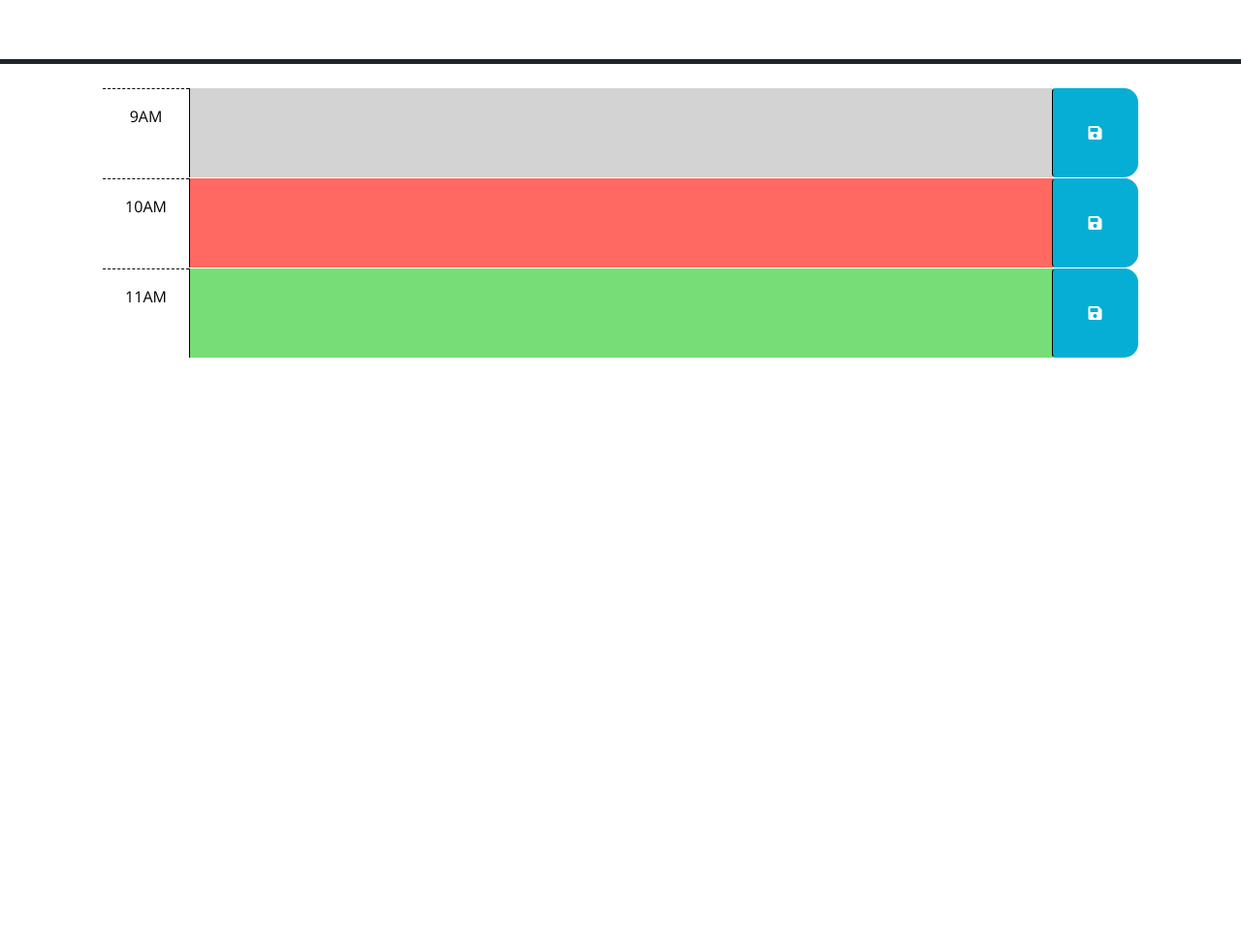
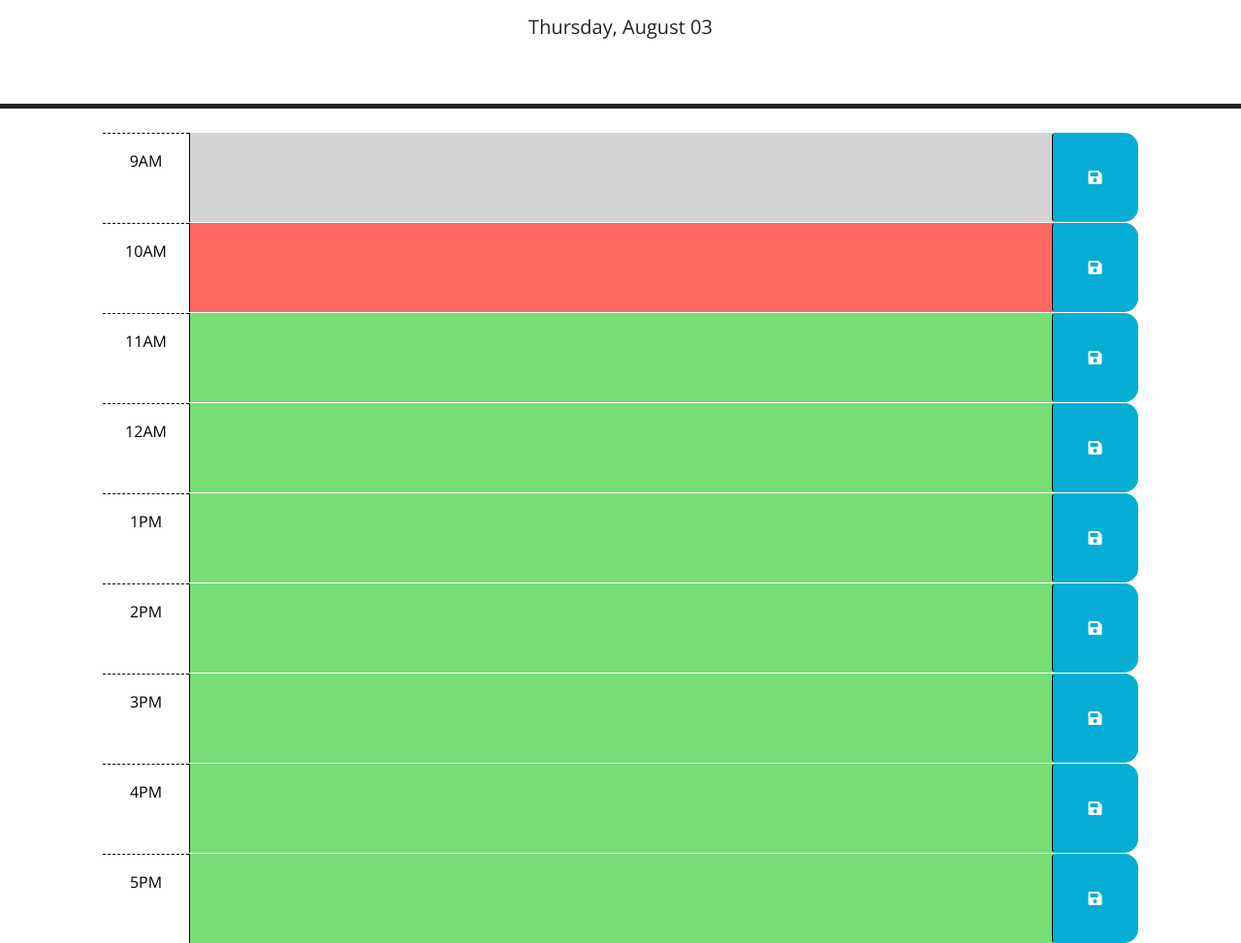
Before and after one commit to csmith0414/work-day-scheduler, a plain HTML site: page index.html in a window 1280 px wide. Shown: the part 166-1139 px from the top of the page at 97% size. Before the commit the page ends 800 px from the top, so only its background shows below. Drawn offline with nearby package versions, Linux system fonts and the light colour scheme.

Commit message:
updated html and js files to add date, 9 to 5 time slots and ability to write in entries

```diff
--- a/index.html
+++ b/index.html
@@ -41,27 +41,75 @@
 
       <!-- Example of a past time block. The "past" class adds a gray background color. -->
       <div id="hour-9" class="row time-block past">
-        <div class="col-2 col-md-1 hour text-center py-3">9AM</div>
+        <div class="col-2 col-md-1 hour text-center py-3" data-hour="9">9AM</div>
         <textarea class="col-8 col-md-10 description" rows="3"> </textarea>
-        <button class="btn saveBtn col-2 col-md-1" aria-label="save">
+        <button class="btn saveBtn col-2 col-md-1" id="btn9" aria-label="save">
           <i class="fas fa-save" aria-hidden="true"></i>
         </button>
       </div>
 
       <!-- Example of a a present time block. The "present" class adds a red background color. -->
       <div id="hour-10" class="row time-block present">
-        <div class="col-2 col-md-1 hour text-center py-3">10AM</div>
+        <div class="col-2 col-md-1 hour text-center py-3" data-hour="10">10AM</div>
         <textarea class="col-8 col-md-10 description" rows="3"> </textarea>
-        <button class="btn saveBtn col-2 col-md-1" aria-label="save">
+        <button class="btn saveBtn col-2 col-md-1" id="btn10" aria-label="save">
           <i class="fas fa-save" aria-hidden="true"></i>
         </button>
       </div>
 
       <!-- Example of a future time block. The "future" class adds a green background color. -->
       <div id="hour-11" class="row time-block future">
-        <div class="col-2 col-md-1 hour text-center py-3">11AM</div>
+        <div class="col-2 col-md-1 hour text-center py-3" data-hour="11">11AM</div>
         <textarea class="col-8 col-md-10 description" rows="3"> </textarea>
-        <button class="btn saveBtn col-2 col-md-1" aria-label="save">
+        <button class="btn saveBtn col-2 col-md-1" id="btn11" aria-label="save">
+          <i class="fas fa-save" aria-hidden="true"></i>
+        </button>
+      </div>
+
+      <div id="hour-12" class="row time-block future">
+        <div class="col-2 col-md-1 hour text-center py-3" data-hour="12">12AM</div>
+        <textarea class="col-8 col-md-10 description" rows="3"> </textarea>
+        <button class="btn saveBtn col-2 col-md-1" id="btn12" aria-label="save">
+          <i class="fas fa-save" aria-hidden="true"></i>
+        </button>
+      </div>
+
+      <div id="hour-1" class="row time-block future">
+        <div class="col-2 col-md-1 hour text-center py-3" data-hour="1">1PM</div>
+        <textarea class="col-8 col-md-10 description" rows="3"> </textarea>
+        <button class="btn saveBtn col-2 col-md-1" id="btn1" aria-label="save">
+          <i class="fas fa-save" aria-hidden="true"></i>
+        </button>
+      </div>
+
+      <div id="hour-2" class="row time-block future">
+        <div class="col-2 col-md-1 hour text-center py-3" data-hour="2">2PM</div>
+        <textarea class="col-8 col-md-10 description" rows="3"> </textarea>
+        <button class="btn saveBtn col-2 col-md-1" id="btn2" aria-label="save">
+          <i class="fas fa-save" aria-hidden="true"></i>
+        </button>
+      </div>
+
+      <div id="hour-3" class="row time-block future">
+        <div class="col-2 col-md-1 hour text-center py-3" data-hour="3">3PM</div>
+        <textarea class="col-8 col-md-10 description" rows="3"> </textarea>
+        <button class="btn saveBtn col-2 col-md-1" id="btn3" aria-label="save">
+          <i class="fas fa-save" aria-hidden="true"></i>
+        </button>
+      </div>
+
+      <div id="hour-4" class="row time-block future">
+        <div class="col-2 col-md-1 hour text-center py-3" data-hour="4">4PM</div>
+        <textarea class="col-8 col-md-10 description" rows="3"> </textarea>
+        <button class="btn saveBtn col-2 col-md-1" id="btn4" aria-label="save">
+          <i class="fas fa-save" aria-hidden="true"></i>
+        </button>
+      </div>
+
+      <div id="hour-5" class="row time-block future">
+        <div class="col-2 col-md-1 hour text-center py-3" data-hour="5">5PM</div>
+        <textarea class="col-8 col-md-10 description" rows="3"> </textarea>
+        <button class="btn saveBtn col-2 col-md-1" id="btn5" aria-label="save">
           <i class="fas fa-save" aria-hidden="true"></i>
         </button>
       </div>
--- a/script.js
+++ b/script.js
@@ -1,6 +1,8 @@
 // Wrap all code that interacts with the DOM in a call to jQuery to ensure that
 // the code isn't run until the browser has finished rendering all the elements
 // in the html.
+
+
 $(function () {
   // TODO: Add a listener for click events on the save button. This code should
   // use the id in the containing time-block as a key to save the user input in
@@ -20,4 +22,57 @@ $(function () {
   // attribute of each time-block be used to do this?
   //
   // TODO: Add code to display the current date in the header of the page.
+
+  var box1 = ('#hour-9');
+  var box2 = ('#hour-10');
+  var box3 = ('#hour-11');
+  var box4 = ('#hour-12');
+  var box5 = ('#hour-1');
+  var box12 = ('#hour-2');
+  var box11 = ('#hour-3');
+  var box10 = ('#hour-4');
+  var box9 = ('#hour-5');
+
+  var button9 = ('#btn9');
+  var button10 = ('#btn10');
+  var button11 = ('#btn11');
+  var button12 = ('#btn12');
+  var button1 = ('#btn1');
+  var button2 = ('#btn2');
+  var button3 = ('#btn3');
+  var button4 = ('#btn4');
+  var button5 = ('#btn5');
+
+  var boxes = [box1, box2, box3, box4, box5, box9, box10, box11, box12];
+  var buttons = [button1, button2, button3, button4, button5, button9, button10, button11, button12];
+  var entries = ['Entry1', 'Entry2', 'Entry3', 'Entry4', 'Entry5', 'Entry9', 'Entry10', 'Entry11', 'Entry12'];
+
+
+
+  var currentDate = dayjs().format('dddd, MMMM DD ');
+  $('#currentDay').text(currentDate);
+
+  var currentTime = dayjs().format('HH')
+
+  function checkTime() {
+    for (let i = 0; i < boxes.length; i++) {
+        if ((boxes[i].attr('data-hour')) > currentTime) {
+        boxes[i].removeClass('past present future');
+        boxes[i].addClass('future');
+        } else if (parseInt(boxes[i].attr('data-hour')) === currentTime) {
+        boxes[i].removeClass('past present future');
+        boxes[i].addClass('present');
+        } else {
+        boxes[i].removeClass('past present future');
+        boxes[i].addClass('past');
+  }}};
+
+    buttons[i].addEventListener('click', function(event) {
+    event.preventDefault();
+    for (let i = 0; i < boxes.length && entries.length; i++) {
+    if (boxes[i].val() !== '') {
+    localStorage.setItem(entries[i], boxes[i].val());
+}}});
+
+  checkTime();
 });
```
